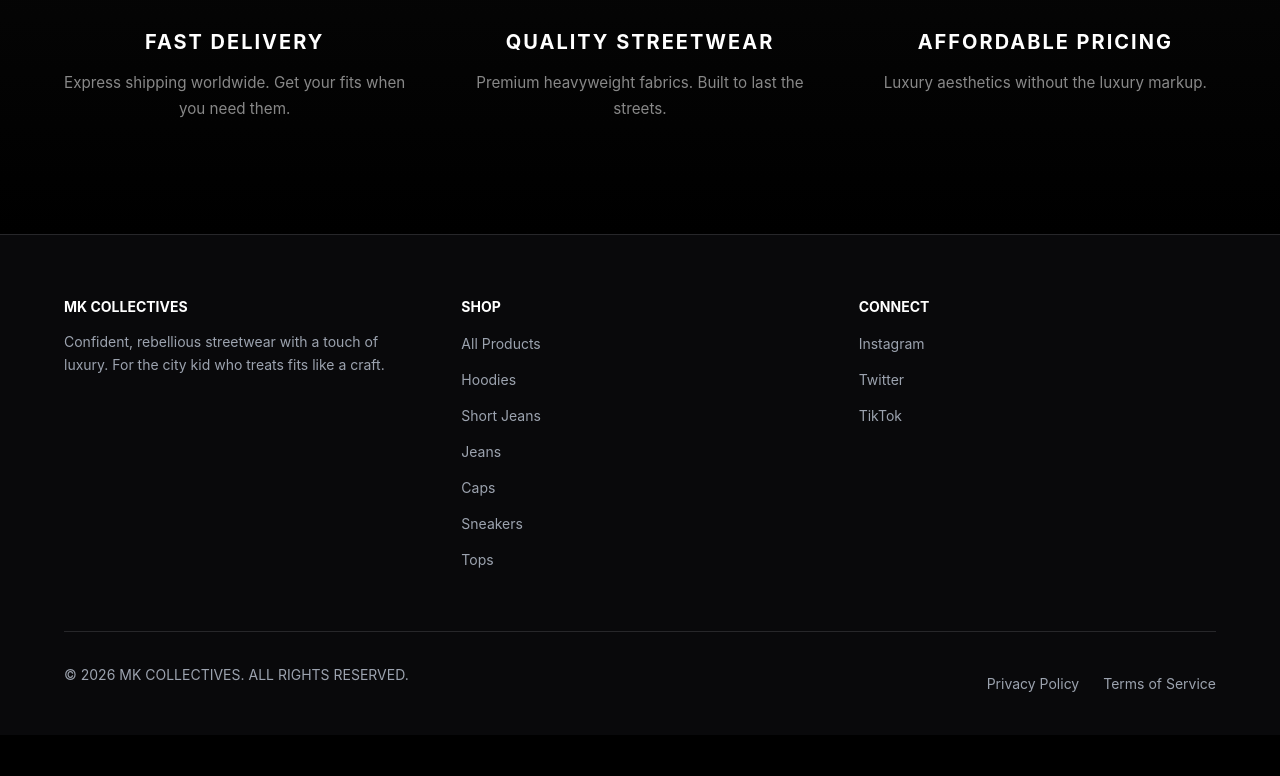
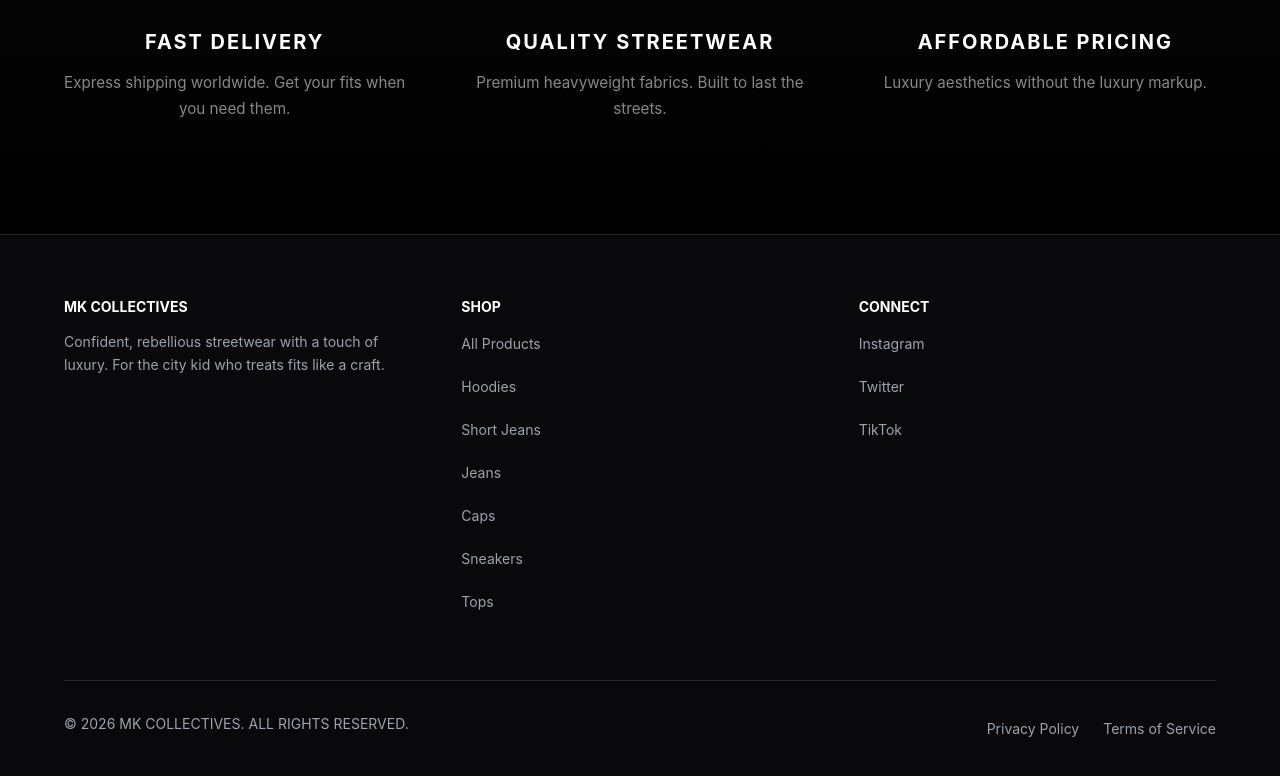
Before and after one commit to alawode-hub/my-frontend-app, a React (Vite) app: page / in a window 1280 px wide. Shown: the part 1496-2272 px from the top of the page. Before the commit the page ends 2231 px from the top, so only its background shows below. Built offline with nearby package versions, Linux system fonts and the light colour scheme; no server answers.

Commit message:
Fix index.css footer

```diff
--- a/src/index.css
+++ b/src/index.css
@@ -281,6 +281,7 @@ a {
   transition: color 0.2s;
   position: relative;
   display: inline-block;
+  padding-bottom: 8px; /* creates space under text */
 }
 
 .mk-footer a:hover {
@@ -292,10 +293,10 @@ a {
   position: absolute;
   width: 0;
   height: 2px;
-  bottom: -3px;
+  bottom: 0; /* line sits at bottom of padding */
   left: 0;
   background-color: #FF0000;
-  transition: width 0.3s ease;
+  transition: width 0.25s ease;
 }
 
 .mk-footer a:hover::after {
```
